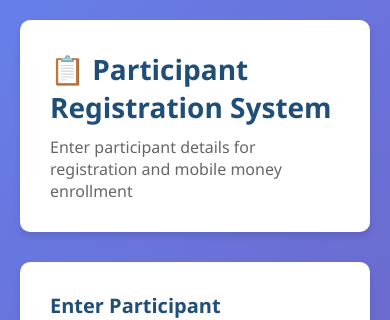
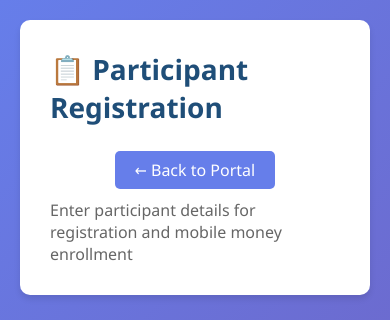
Before and after one commit to Isaac25-lgtm/CHAI, a Flask app: page /registration in a window 390 px wide. Shown: the top 320 px of the page. Run offline with Flask 3, Linux system fonts and the light colour scheme; some libraries are stand-ins or nearby versions.

Commit message:
Update registration page: Add back button and simplify title
- Changed title from 'Participant Registration System' to 'Participant Registration'
- Added 'Back to Portal' button with hover effects
- Improved responsive design for mobile devices
- Enhanced navigation between pages

```diff
--- a/templates/registration.html
+++ b/templates/registration.html
@@ -280,9 +280,28 @@
             to { transform: rotate(360deg); }
         }
 
+        .back-btn {
+            padding: 8px 20px;
+            background: #667eea;
+            color: white;
+            text-decoration: none;
+            border-radius: 5px;
+            font-weight: 500;
+            transition: background 0.3s;
+        }
+
+        .back-btn:hover {
+            background: #5568d3;
+        }
+
         @media (max-width: 768px) {
             .action-buttons {
                 flex-direction: column;
+            }
+
+            .header div {
+                flex-direction: column;
+                gap: 15px;
             }
         }
     </style>
@@ -291,7 +310,10 @@
     <div class="container">
         <!-- Header -->
         <div class="header">
-            <h1>📋 Participant Registration System</h1>
+            <div style="display: flex; justify-content: space-between; align-items: center; margin-bottom: 10px;">
+                <h1>📋 Participant Registration</h1>
+                <a href="/" class="back-btn">← Back to Portal</a>
+            </div>
             <p>Enter participant details for registration and mobile money enrollment</p>
         </div>
 
```
